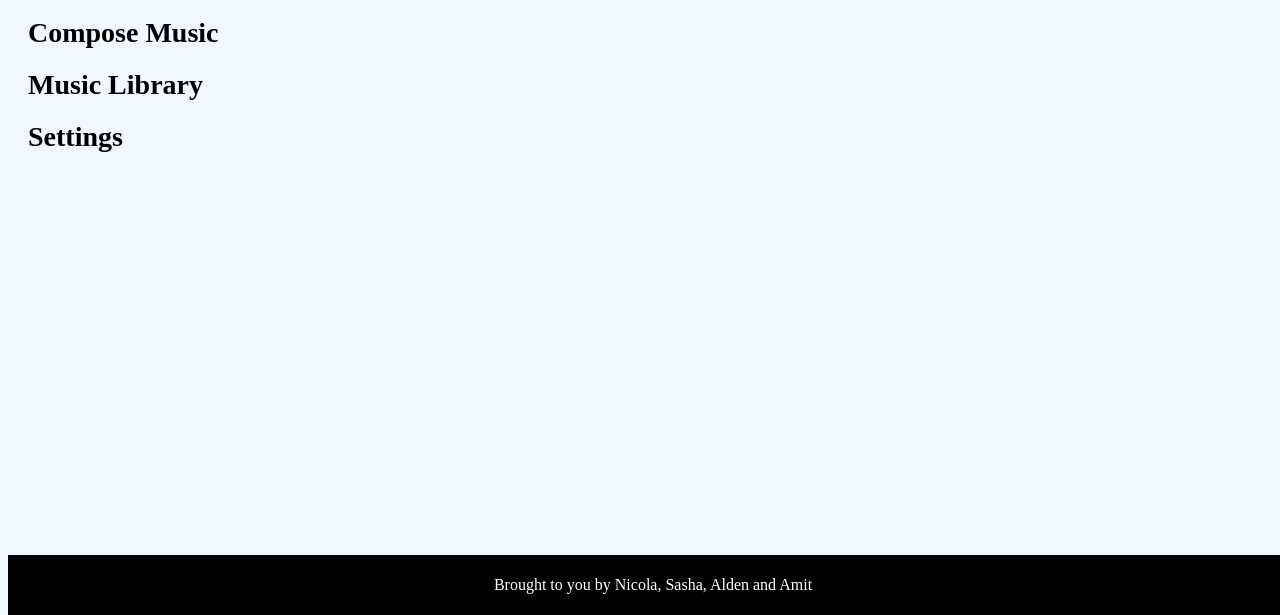
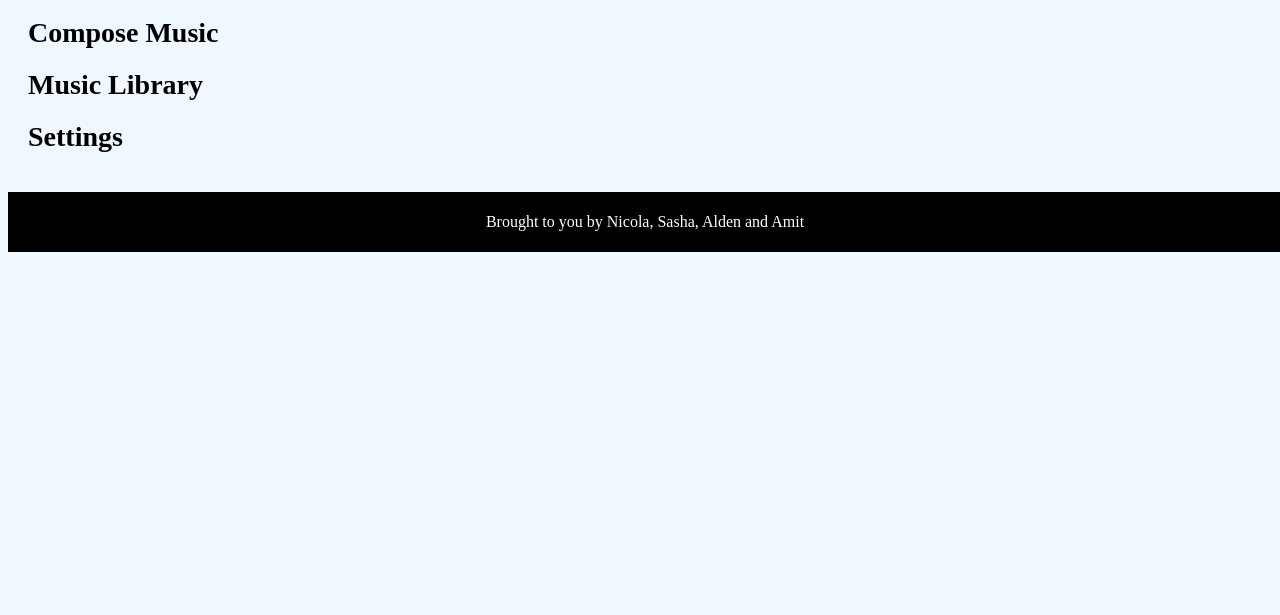
Before and after one commit to okouznet/MusicComposersWebApp, a Flask app: page / in a window 1280 px wide. Shown: the part 185-800 px from the top of the page. Run offline with Flask 2, Linux system fonts and the light colour scheme.

Commit message:
fixed footer

```diff
--- a/static/composeStyle.css
+++ b/static/composeStyle.css
@@ -113,7 +113,7 @@ footer {
 	text-align: center;
 	padding: 5px;
 	margin-top: 20px;
-	position: fixed;
+	position: relative;
 	bottom:0px;
 	width: 100%;
 }
--- a/templates/compose.html
+++ b/templates/compose.html
@@ -257,7 +257,10 @@
         </div>
     </div>
     <div class="after-box"></div>
+    <br>  <br>  <br>  <br>  <br>
 </body>
+
+<br>  <br>  <br>  <br>  <br>
 
 <footer>
     <p>Brought to you by Nicola, Sasha, Alden and Amit</p>
```
